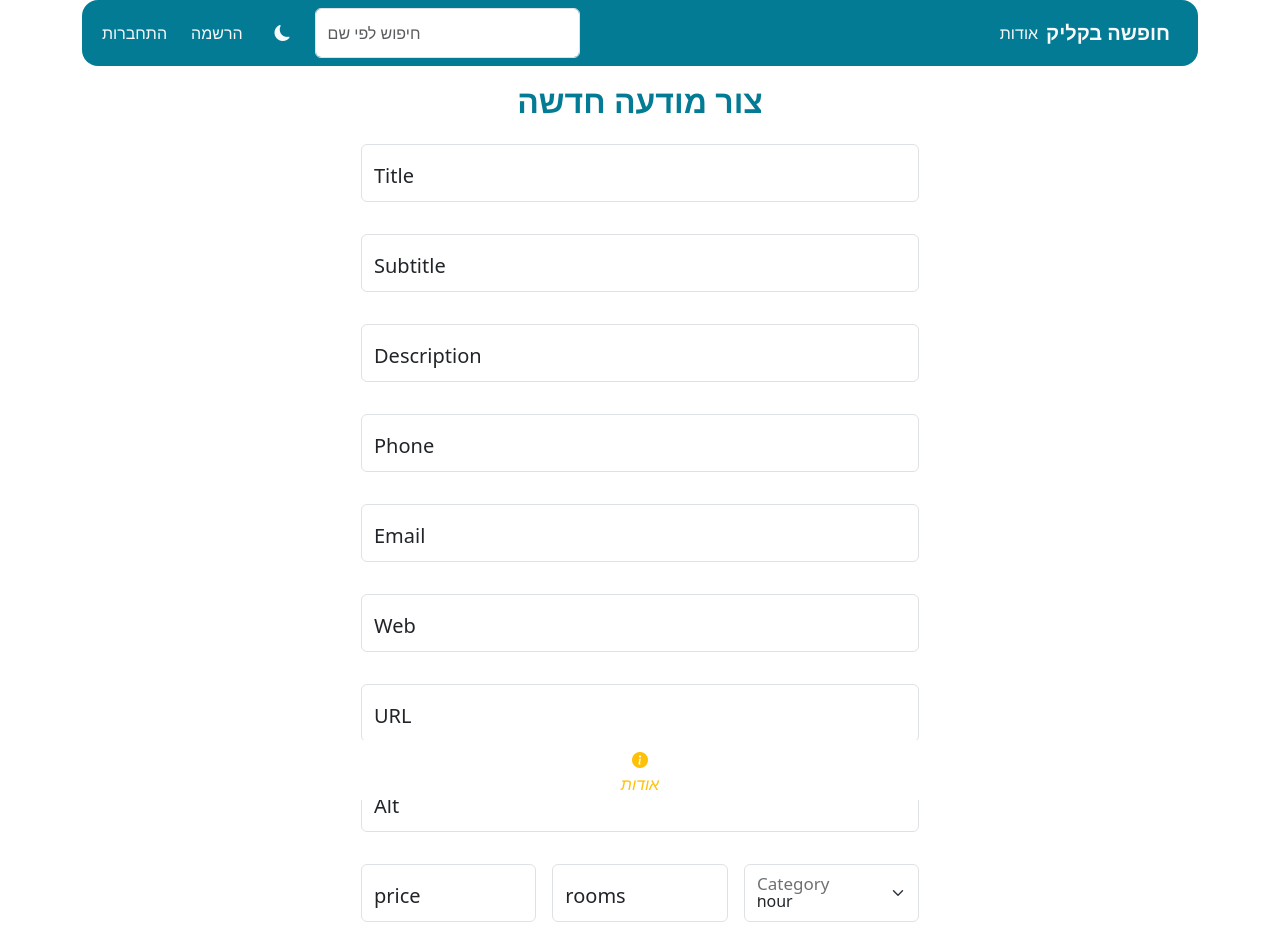
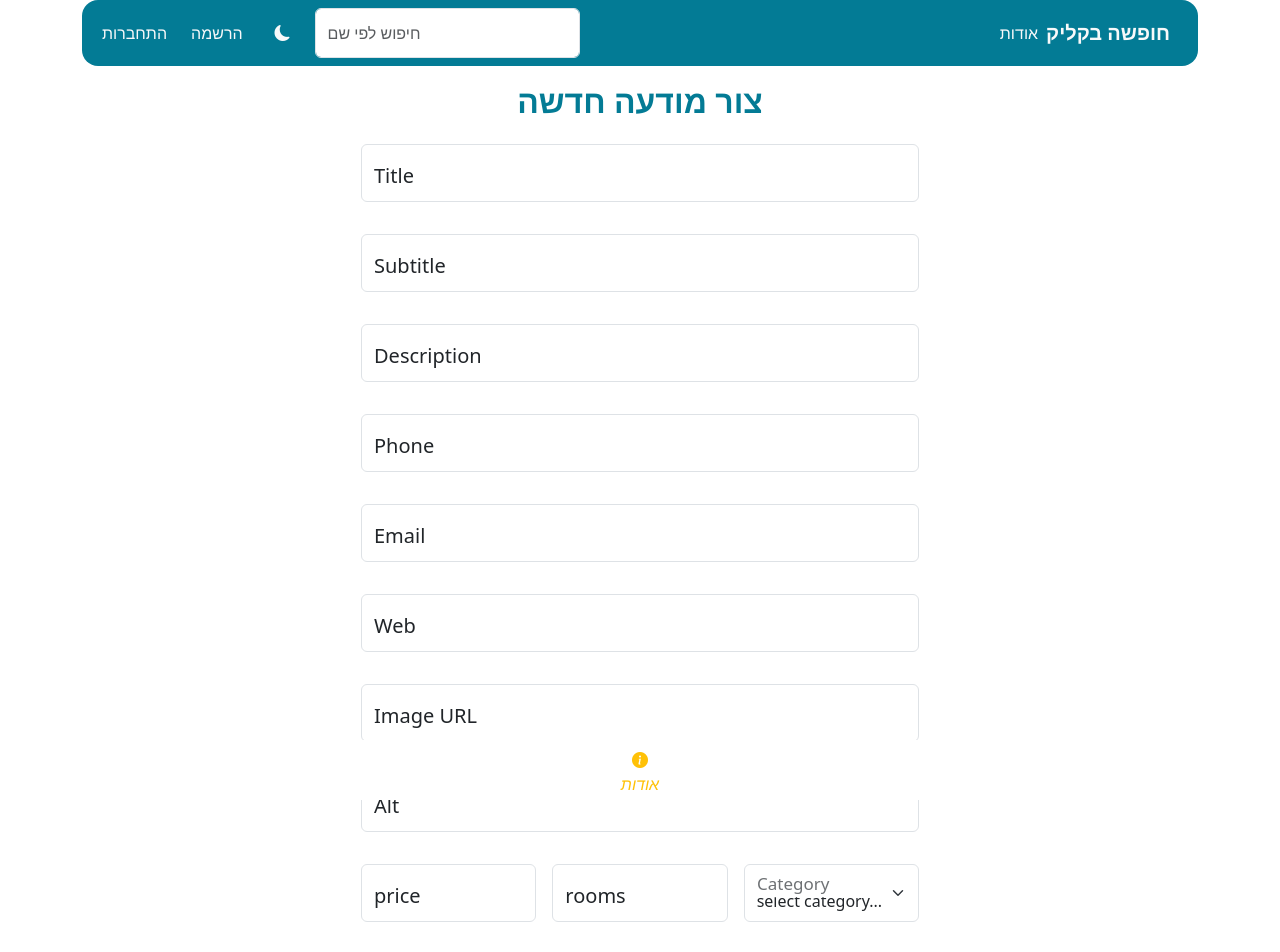
Before and after one commit to Maor-Gross/vOnclick, a React (Vite) app: page /new-card in a window 1280 px wide. Shown: the top 952 px of the page. Built offline with nearby package versions, Linux system fonts and the light colour scheme; no server answers.

Commit message:
update forms

```diff
--- a/src/components/EditCard.tsx
+++ b/src/components/EditCard.tsx
@@ -281,6 +281,7 @@ const EditCard: FunctionComponent<object> = () => {
                   onBlur={formik.handleBlur}
                   value={formik.values.category}
                   required>
+                  <option value="select">select category</option>
                   <option value="hour">hour</option>
                   <option value="loft">loft</option>
                   <option value="suite">suite</option>
--- a/src/components/NewCard.tsx
+++ b/src/components/NewCard.tsx
@@ -173,7 +173,7 @@ const NewCard: FunctionComponent<object> = () => {
               onBlur={formik.handleBlur}
               onChange={formik.handleChange}
             />
-            <label htmlFor="url">URL</label>
+            <label htmlFor="url">Image URL</label>
             {formik.touched.url && formik.errors.url && (
               <p className="text-danger">{formik.errors.url}</p>
             )}
@@ -243,6 +243,7 @@ const NewCard: FunctionComponent<object> = () => {
                   onBlur={formik.handleBlur}
                   value={formik.values.category}
                   required>
+                  <option value="select">select category...</option>
                   <option value="hour">hour</option>
                   <option value="loft">loft</option>
                   <option value="suite">suite</option>
```
